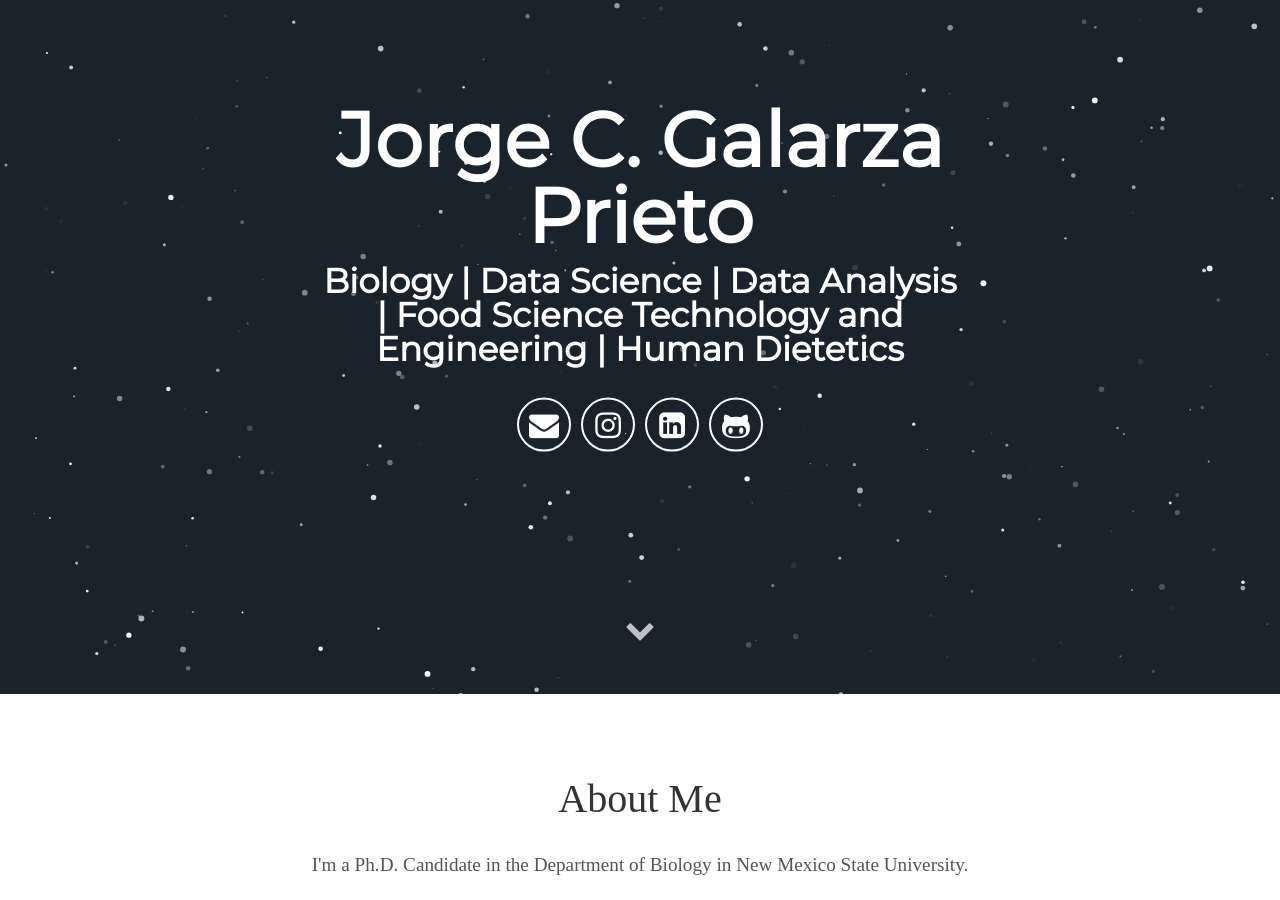
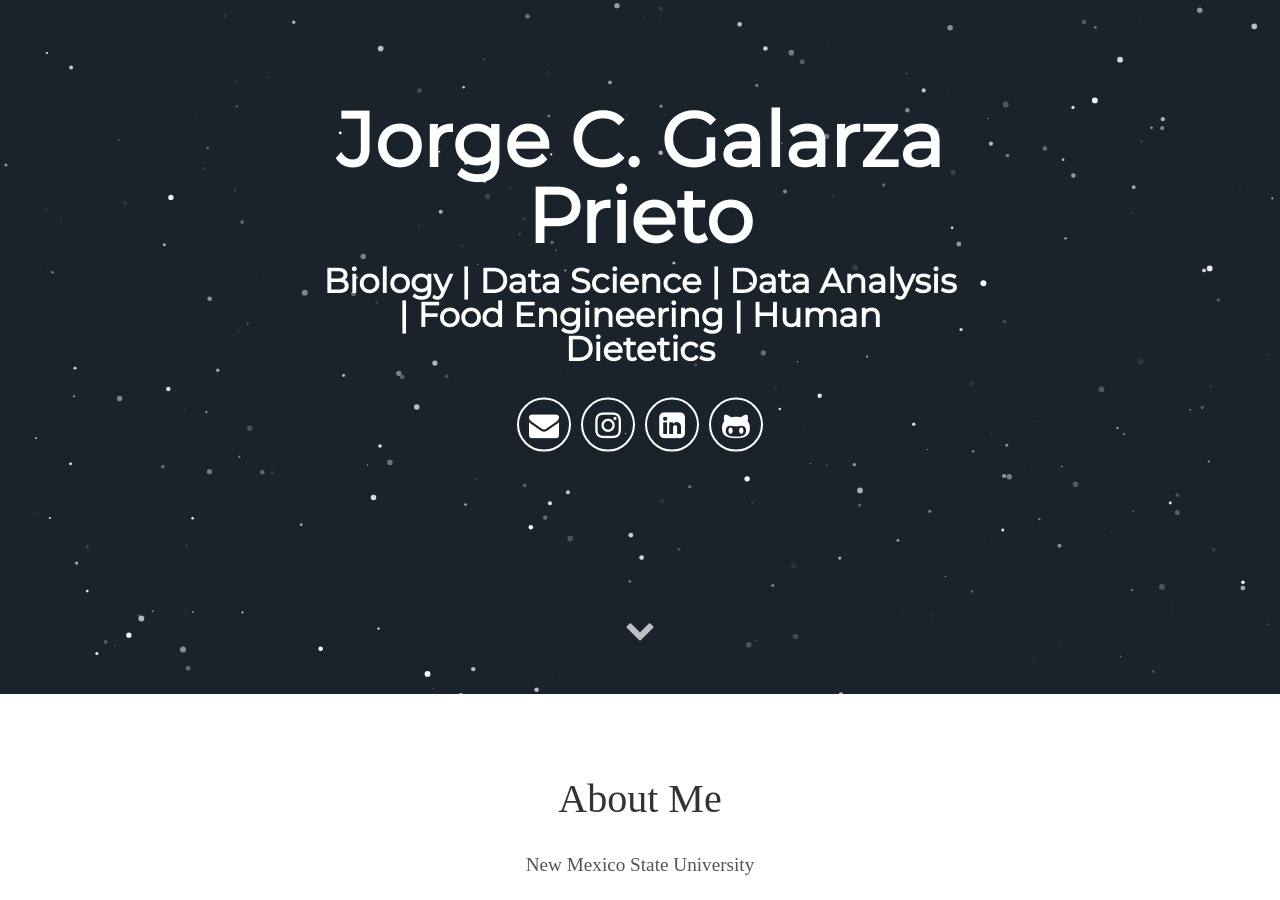
Before and after one commit to jorgegalarza1/jorgegalarza1.github.io, a Jekyll site: the page built from index.html, in a window 1280 px wide and 900 px high, scrolled down 206 px. Built offline with Jekyll 4.4.1, drawn with Linux system fonts in a browser that asks for light colours; some web fonts are replaced.

Commit message:
Update _config.yml

```diff
--- a/_config.yml
+++ b/_config.yml
@@ -6,8 +6,8 @@ description: Jekyll Theme Minimal Resume
 
 # User settings
 username: Jorge C. Galarza Prieto
-user_description: I'm a Ph.D. Candidate in the Department of Biology in New Mexico State University.
-user_title: Biology | Data Science | Data Analysis | Food Science Technology and Engineering | Human Dietetics
+user_description: New Mexico State University
+user_title: Biology | Data Science | Data Analysis | Food Engineering | Human Dietetics
 email: jorge_galarza_1@outlook.com
 # twitter_username: lorem_ipsum
 instagram_username: jc.galarza
```
